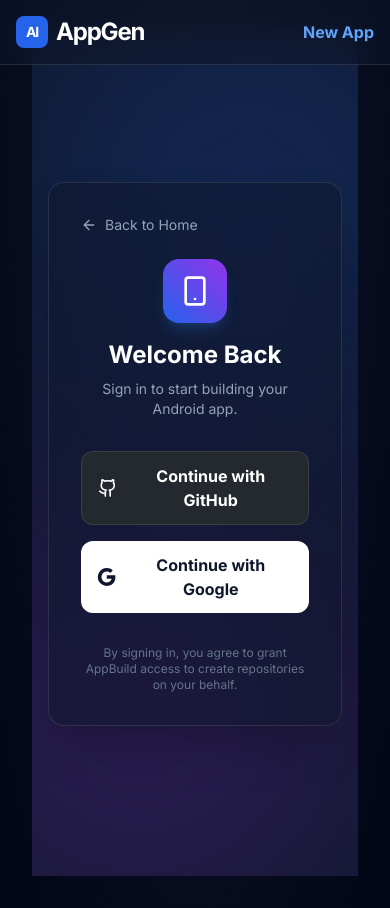
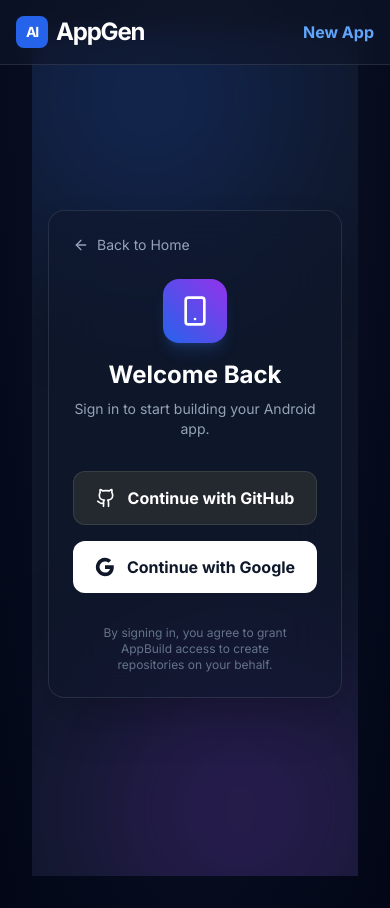
Before and after one commit to markolybrx/APK-Builder, a Next.js app: page /login in a window 390 px wide. Built offline with nearby package versions, Linux system fonts and the light colour scheme.

Commit message:
Update page.js

```diff
--- a/app/(auth)/login/page.js
+++ b/app/(auth)/login/page.js
@@ -10,18 +10,19 @@ export default function LoginPage() {
 
   const handleLogin = async (provider) => {
     setIsLoading(true);
-    // Redirect to dashboard after successful login
     await signIn(provider, { callbackUrl: "/dashboard" });
   };
 
   return (
-    <div className="min-h-screen flex items-center justify-center bg-[#0f172a] p-4 relative overflow-hidden">
+    // Added 'px-4' to container to prevent edge touching on small screens
+    <div className="min-h-screen w-full flex items-center justify-center bg-[#0f172a] px-4 py-12 relative overflow-hidden">
 
       {/* Background Ambience */}
-      <div className="absolute top-[-10%] left-[-10%] w-[500px] h-[500px] bg-blue-600/20 rounded-full blur-[120px] pointer-events-none" />
-      <div className="absolute bottom-[-10%] right-[-10%] w-[500px] h-[500px] bg-purple-600/20 rounded-full blur-[120px] pointer-events-none" />
+      <div className="absolute top-[-10%] left-[-10%] w-[300px] md:w-[500px] h-[300px] md:h-[500px] bg-blue-600/20 rounded-full blur-[80px] md:blur-[120px] pointer-events-none" />
+      <div className="absolute bottom-[-10%] right-[-10%] w-[300px] md:w-[500px] h-[300px] md:h-[500px] bg-purple-600/20 rounded-full blur-[80px] md:blur-[120px] pointer-events-none" />
 
-      <div className="w-full max-w-md bg-slate-900/50 backdrop-blur-xl border border-white/10 rounded-2xl p-8 shadow-2xl relative z-10">
+      {/* Main Card - Added w-full and max-w-md to fix the squeeze */}
+      <div className="w-full max-w-md bg-slate-900/50 backdrop-blur-xl border border-white/10 rounded-2xl p-6 md:p-8 shadow-2xl relative z-10">
 
         <Link href="/" className="inline-flex items-center text-slate-400 hover:text-white mb-6 text-sm transition-colors">
           <ArrowLeft className="w-4 h-4 mr-2" />
@@ -40,22 +41,21 @@ export default function LoginPage() {
         {/* Login Buttons */}
         <div className="space-y-4">
 
-          {/* GitHub Button - Primary Choice for Devs */}
           <button
             onClick={() => handleLogin('github')}
             disabled={isLoading}
-            className="w-full flex items-center justify-center gap-3 bg-[#24292F] text-white hover:bg-[#24292F]/90 font-bold py-3 px-4 rounded-xl transition-all disabled:opacity-50 disabled:cursor-not-allowed border border-white/10 group"
+            className="w-full flex items-center justify-center gap-3 bg-[#24292F] text-white hover:bg-[#24292F]/90 font-bold py-3.5 px-4 rounded-xl transition-all disabled:opacity-50 border border-white/10"
           >
-            <Github className="w-5 h-5 group-hover:scale-110 transition-transform" />
+            <Github className="w-5 h-5" />
             Continue with GitHub
           </button>
 
-          {/* Google Button */}
           <button
             onClick={() => handleLogin('google')}
             disabled={isLoading}
-            className="w-full flex items-center justify-center gap-3 bg-white text-slate-900 hover:bg-slate-100 font-bold py-3 px-4 rounded-xl transition-all disabled:opacity-50 disabled:cursor-not-allowed"
+            className="w-full flex items-center justify-center gap-3 bg-white text-slate-900 hover:bg-slate-100 font-bold py-3.5 px-4 rounded-xl transition-all disabled:opacity-50"
           >
+            {/* Google SVG Icon */}
             <svg className="w-5 h-5" viewBox="0 0 24 24">
                <path fill="currentColor" d="M22.56 12.25c0-.78-.07-1.53-.2-2.25H12v4.26h5.92c-.26 1.37-1.04 2.53-2.21 3.31v2.77h3.57c2.08-1.92 3.28-4.74 3.28-8.09z" />
                <path fill="currentColor" d="M12 23c2.97 0 5.46-.98 7.28-2.66l-3.57-2.77c-.98.66-2.23 1.06-3.71 1.06-2.86 0-5.29-1.93-6.16-4.53H2.18v2.84C3.99 20.53 7.7 23 12 23z" />
@@ -67,8 +67,7 @@ export default function LoginPage() {
 
         </div>
 
-        {/* Footer */}
-        <div className="mt-8 text-center text-xs text-slate-500">
+        <div className="mt-8 text-center text-xs text-slate-500 px-4">
           <p>By signing in, you agree to grant AppBuild access to create repositories on your behalf.</p>
         </div>
 
```
